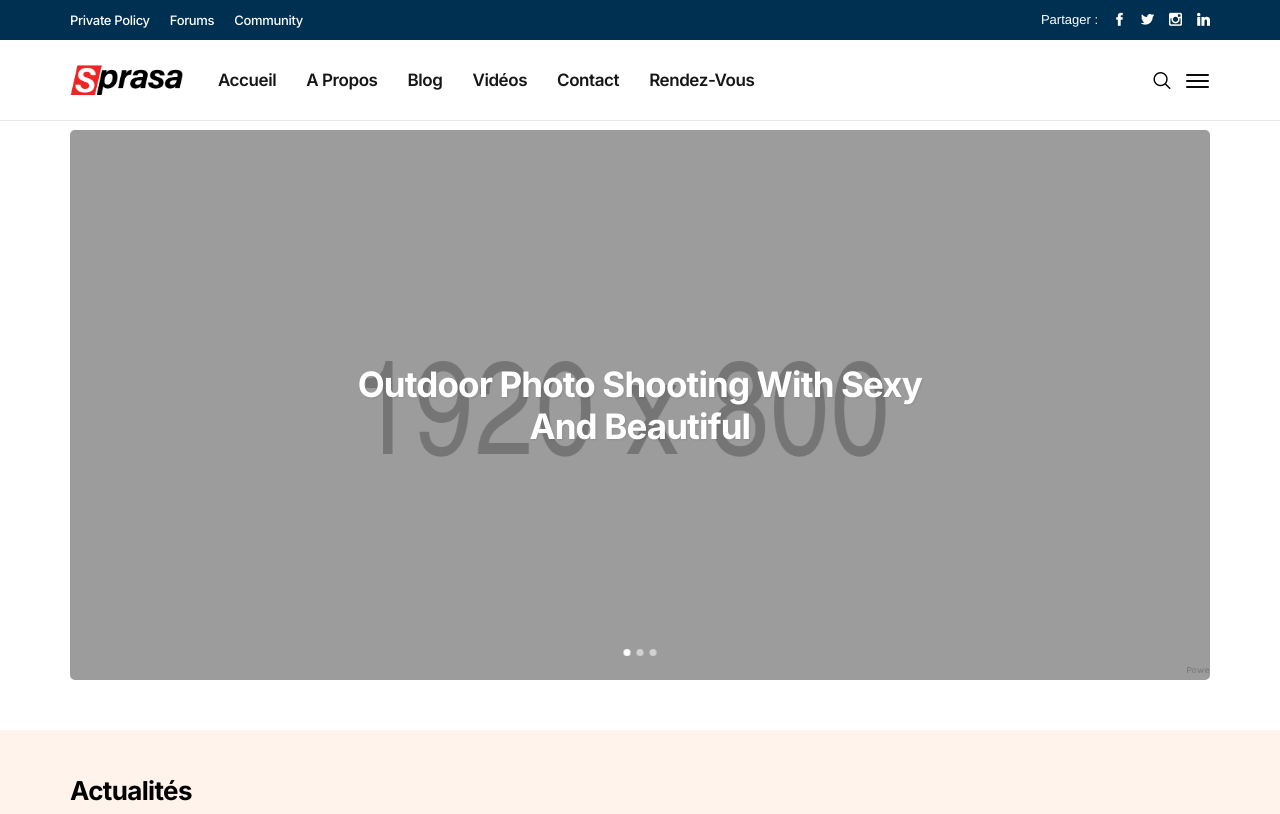
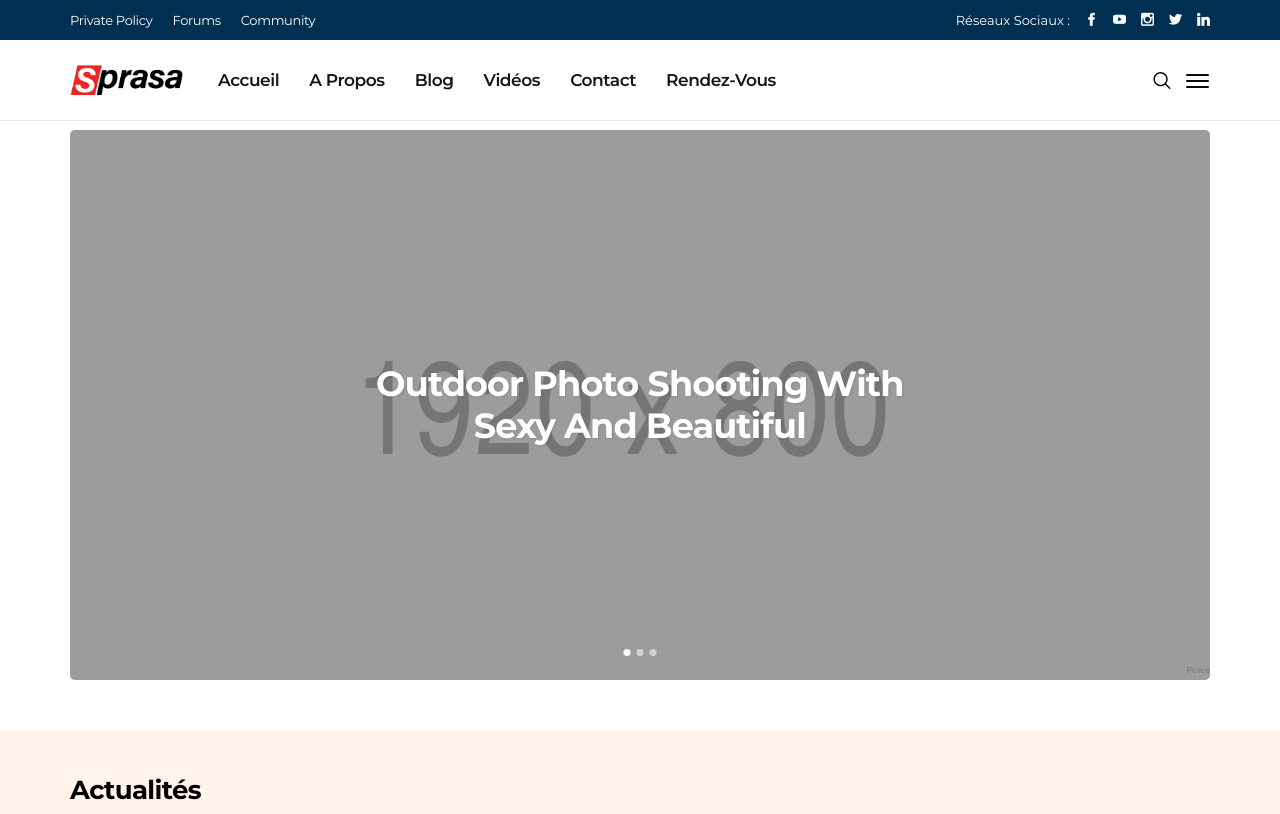
Before and after one commit to natho19/entre-ciel-et-terre-frontend, a plain HTML site: page index.html in a window 1280 px wide. Shown: the top 814 px of the page. Drawn offline with nearby package versions, Linux system fonts and the light colour scheme; files whose address does not match are found by name.

Commit message:
homepage part five

```diff
--- a/css/main.css
+++ b/css/main.css
@@ -1,9 +1,10 @@
-@import url('https://fonts.googleapis.com/css2?family=Inter:wght@500;600;700&display=swap');
-@import url('https://fonts.googleapis.com/css2?family=Arimo:wght@400;500;600;700&display=swap');
+/* @import url('https://fonts.googleapis.com/css2?family=Inter:wght@500;600;700&display=swap');
+@import url('https://fonts.googleapis.com/css2?family=Arimo:wght@400;500;600;700&display=swap'); */
+@import url('https://fonts.googleapis.com/css2?family=Montserrat:wght@400;500;600;700&display=swap');
 :root{
     --main-color:#ff9343;
-    --font-heading:Inter;
-    --font-body:Arimo;
+    --font-heading:Montserrat;
+    --font-body:Montserrat;
 }
 .home_section1{
      margin-top: 50px;
--- a/index.html
+++ b/index.html
@@ -46,11 +46,12 @@
 									</ul>
 								</div>
 								<div class="jl_top_cus_social">
-									<div class="menu_mobile_share_wrapper"> <span class="jl_hfollow">Partager :</span>
+									<div class="menu_mobile_share_wrapper"> <span class="jl_hfollow">Réseaux sociaux :</span>
 										<ul class="social_icon_header_top jl_socialcolor">
 											<li><a href="#" target="_blank"><i class="jli-facebook"></i></a></li>
+											<li><a href="#" target="_blank"><i class="jli-youtube"></i></a></li>
+											<li><a href="#" target="_blank"><i class="jli-instagram"></i></a></li>
 											<li><a href="#" target="_blank"><i class="jli-twitter"></i></a></li>
-											<li><a href="#" target="_blank"><i class="jli-instagram"></i></a></li>
 											<li><a href="#" target="_blank"><i class="jli-linkedin"></i></a></li>
 										</ul>
 									</div>
@@ -579,8 +580,8 @@
 															<li><a href="#" class="facebook" target="_blank"><i class="jli-facebook"></i></a></li>
 															<li><a href="#" class="youtube" target="_blank"><i class="jli-youtube"></i></a></li>
 															<li><a href="#" class="instagram" target="_blank"><i class="jli-instagram"></i></a></li>
+															<li><a href="#" class="twitter" target="_blank"><i class="jli-twitter"></i></a></li>
 															<li><a href="#" class="linkedin" target="_blank"><i class="jli-linkedin"></i></a></li>
-															<li><a href="#" class="twitter" target="_blank"><i class="jli-twitter"></i></a></li>
 														</ul>
 													</div>
 												</div>
```
